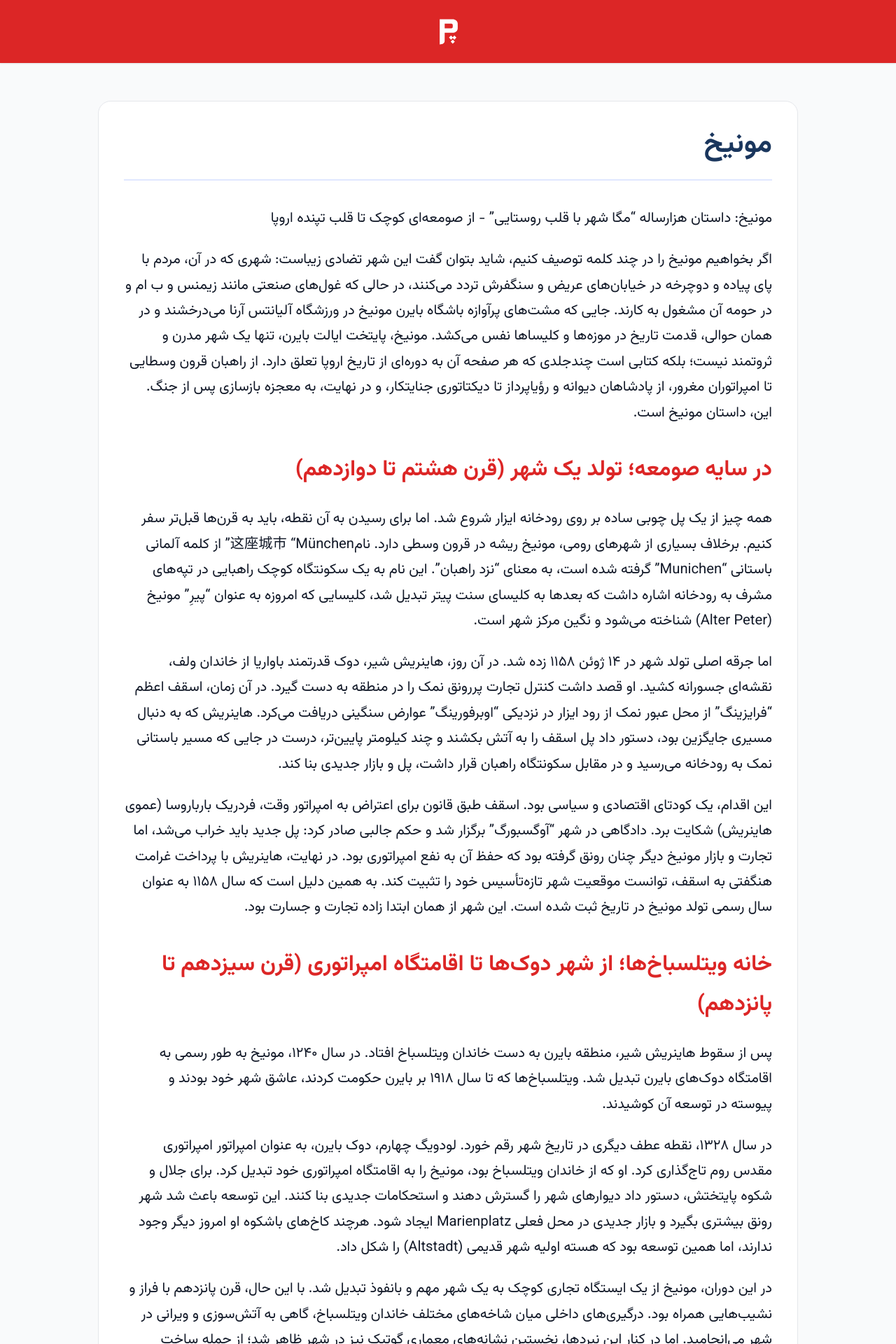
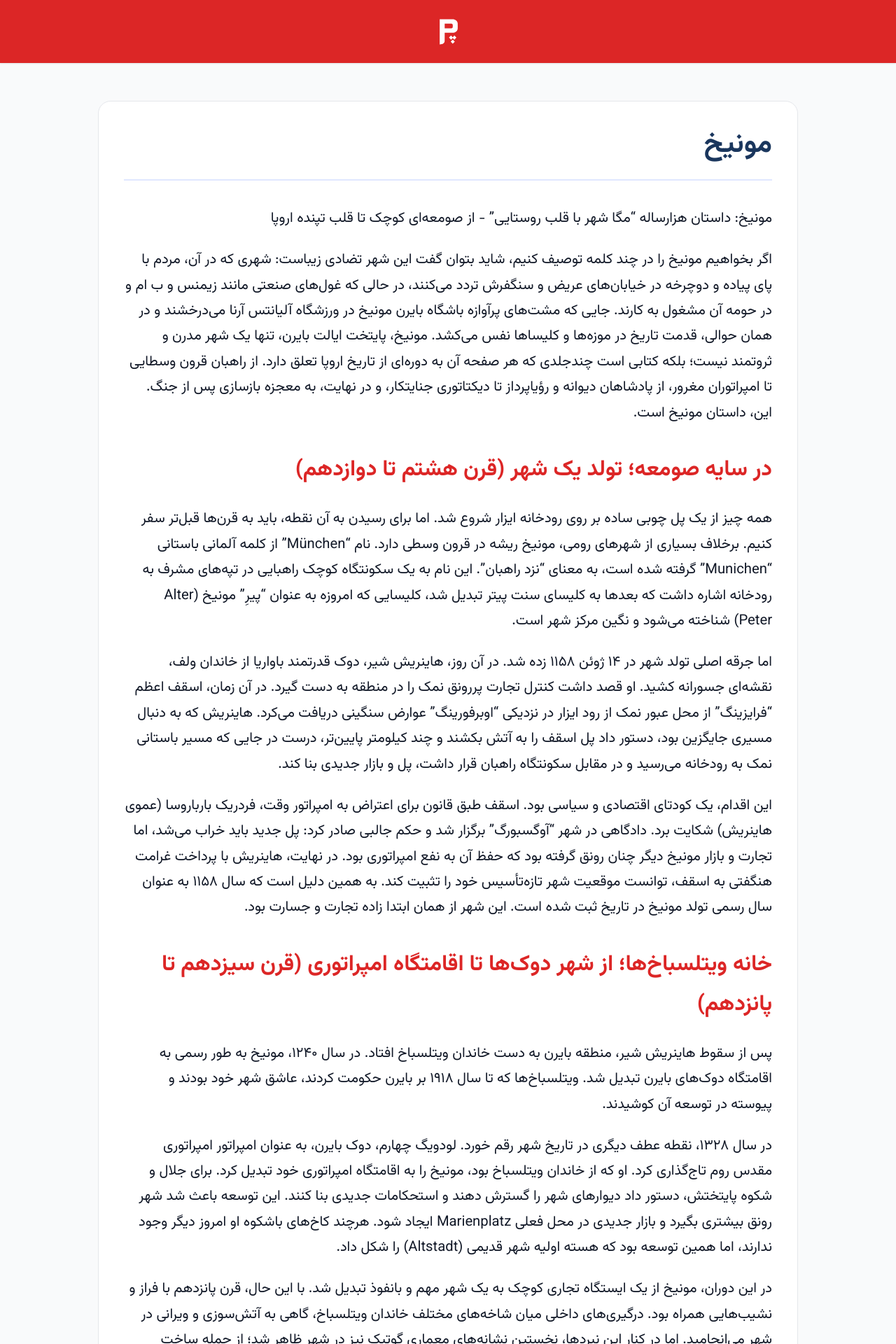
Before and after one commit to darkblog/darkblog.github.io, a Jekyll site: the page built from _posts/2026-2-14-109.md, in a window 1280 px wide. Shown: the top 1920 px of the page at 70% size. Built offline with Jekyll 4.4.1, drawn with Linux system fonts in a browser that asks for light colours.

Commit message:
Update 2026-2-14-109.md

```diff
--- a/_posts/2026-2-14-109.md
+++ b/_posts/2026-2-14-109.md
@@ -8,7 +8,7 @@ title: مونیخ
 
 ## در سایه صومعه؛ تولد یک شهر (قرن هشتم تا دوازدهم)
 
-همه چیز از یک پل چوبی ساده بر روی رودخانه ایزار شروع شد. اما برای رسیدن به آن نقطه، باید به قرن‌ها قبل‌تر سفر کنیم. برخلاف بسیاری از شهرهای رومی، مونیخ ریشه در قرون وسطی دارد. نام这座城市 "München" از کلمه آلمانی باستانی "Munichen" گرفته شده است، به معنای "نزد راهبان". این نام به یک سکونتگاه کوچک راهبایی در تپه‌های مشرف به رودخانه اشاره داشت که بعدها به کلیسای سنت پیتر تبدیل شد، کلیسایی که امروزه به عنوان "پیرِ" مونیخ (Alter Peter) شناخته می‌شود و نگین مرکز شهر است.
+همه چیز از یک پل چوبی ساده بر روی رودخانه ایزار شروع شد. اما برای رسیدن به آن نقطه، باید به قرن‌ها قبل‌تر سفر کنیم. برخلاف بسیاری از شهرهای رومی، مونیخ ریشه در قرون وسطی دارد. نام "München" از کلمه آلمانی باستانی "Munichen" گرفته شده است، به معنای "نزد راهبان". این نام به یک سکونتگاه کوچک راهبایی در تپه‌های مشرف به رودخانه اشاره داشت که بعدها به کلیسای سنت پیتر تبدیل شد، کلیسایی که امروزه به عنوان "پیرِ" مونیخ (Alter Peter) شناخته می‌شود و نگین مرکز شهر است.
 
 اما جرقه اصلی تولد شهر در ۱۴ ژوئن ۱۱۵۸ زده شد. در آن روز، هاینریش شیر، دوک قدرتمند باواریا از خاندان ولف، نقشه‌ای جسورانه کشید. او قصد داشت کنترل تجارت پررونق نمک را در منطقه به دست گیرد. در آن زمان، اسقف اعظم "فرایزینگ" از محل عبور نمک از رود ایزار در نزدیکی "اوبرفورینگ" عوارض سنگینی دریافت می‌کرد. هاینریش که به دنبال مسیری جایگزین بود، دستور داد پل اسقف را به آتش بکشند و چند کیلومتر پایین‌تر، درست در جایی که مسیر باستانی نمک به رودخانه می‌رسید و در مقابل سکونتگاه راهبان قرار داشت، پل و بازار جدیدی بنا کند.
 
```
